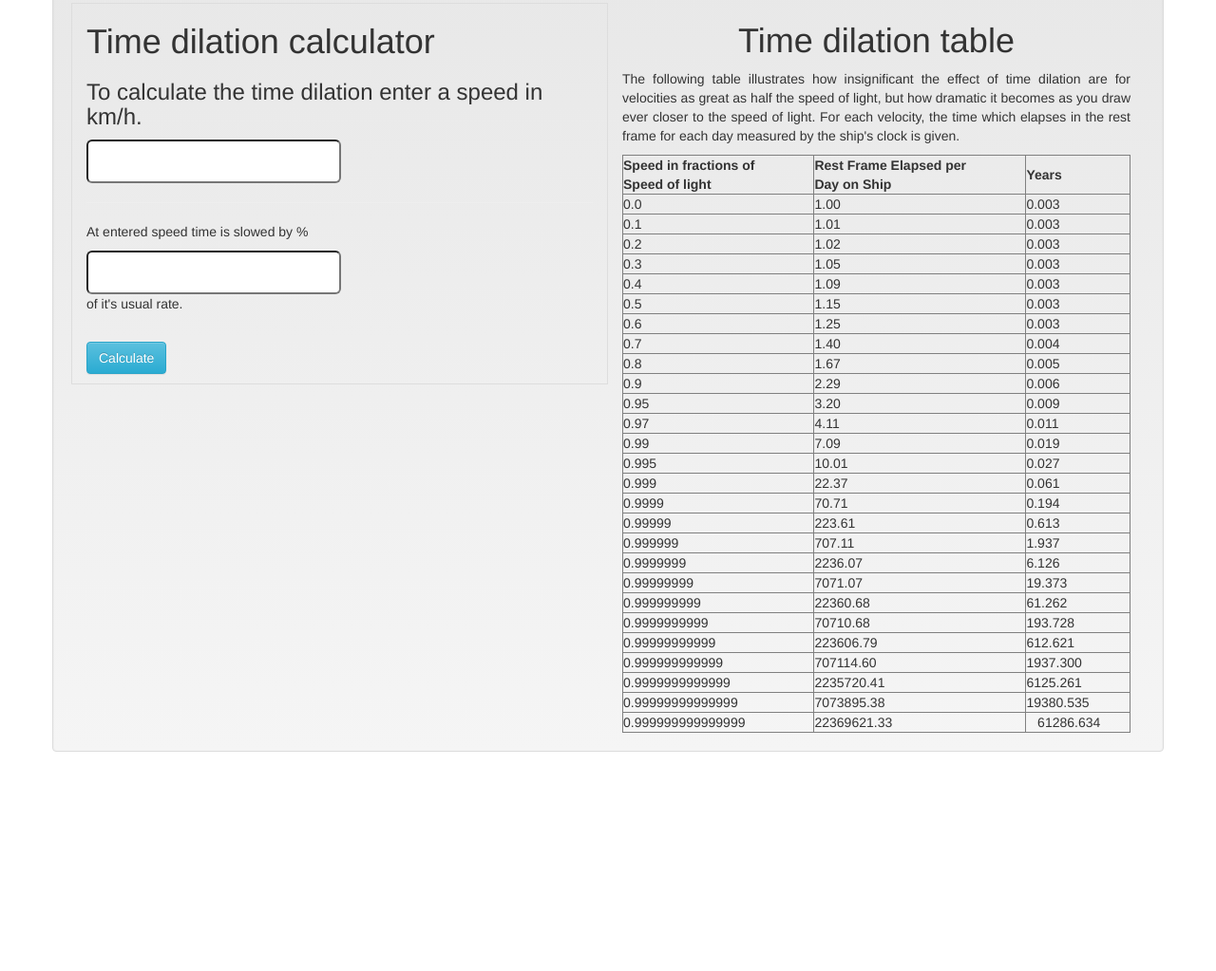
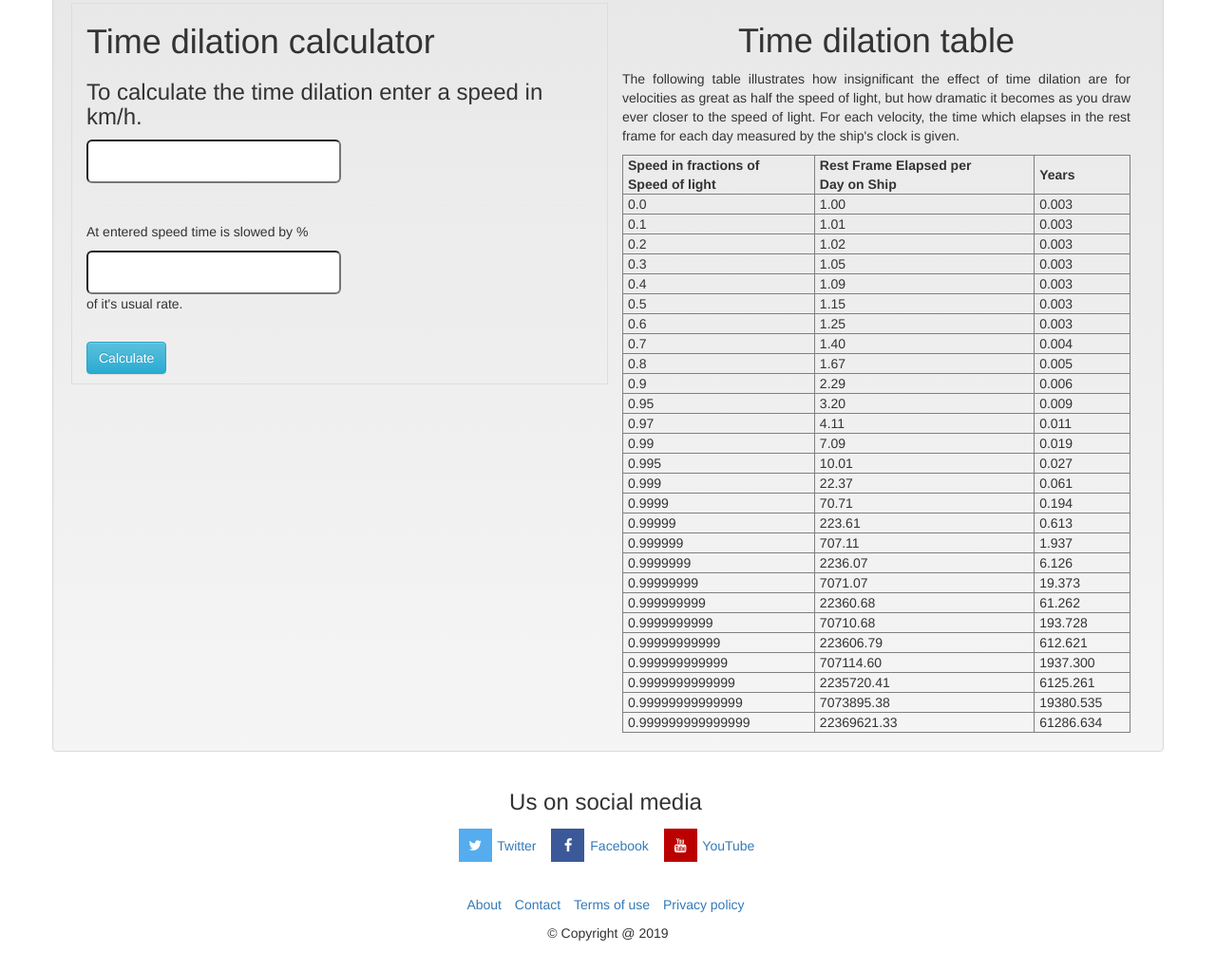
Before and after one commit to CakeMuffin/Time-Dilation, a plain HTML site: page Index.html in a window 1280 px wide. Shown: the part 970-1993 px from the top of the page at 95% size. Before the commit the page ends 1782 px from the top, so only its background shows below. Drawn offline with nearby package versions, Linux system fonts and the light colour scheme.

Commit message:
Fuuter + icons

```diff
--- a/Index.html
+++ b/Index.html
@@ -11,6 +11,9 @@
 
 <!-- Optional theme -->
 <link rel="stylesheet" href="https://maxcdn.bootstrapcdn.com/bootstrap/3.3.7/css/bootstrap-theme.min.css" integrity="sha384-rHyoN1iRsVXV4nD0JutlnGaslCJuC7uwjduW9SVrLvRYooPp2bWYgmgJQIXwl/Sp" crossorigin="anonymous">
+
+<!-- Font Awesome -->
+<link rel="stylesheet" href="https://cdnjs.cloudflare.com/ajax/libs/font-awesome/4.7.0/css/font-awesome.min.css">
 
 <link rel="stylesheet" type="text/css" href="Style.css">
 </head>
@@ -167,12 +170,54 @@
     <tr> <td>0.999999999999</td>  <td class="r">707114.60</td>  <td class="r">1937.300</td> </tr>
     <tr> <td>0.9999999999999</td>  <td class="r">2235720.41</td>  <td class="r">6125.261</td> </tr>
     <tr> <td>0.99999999999999</td>  <td class="r">7073895.38</td>  <td class="r">19380.535</td> </tr>
-    <tr> <td>0.999999999999999 &nbsp; &nbsp;</td>  <td class="r">22369621.33</td>  <td class="r">&nbsp; &nbsp;61286.634</td> </tr>
+    <tr> <td>0.999999999999999</td>  <td class="r">22369621.33</td>  <td class="r">61286.634</td> </tr>
 			</table>
 		</div>
 	</div> <!-- End row -->
 </div> <!-- End calculations -->
 
+
+<!-- ____________________________________________ -->
+
+<!-- Footer -->
+<footer>
+
+		<div class="container text-center">
+			<ul class="list-inline">
+				<h3>Us on social media</h3>
+				<li>
+					<div>
+						<a href="https://twitter.com/elonmusk" target="_blank" class="fa fa-twitter"></a>
+						<a href="https://twitter.com/elonmusk" target="_blank">Twitter</a>
+					</div>
+				</li>
+
+				<li>
+					<div>
+						<a href="https://twitter.com/elonmusk" target="_blank" class="fa fa-facebook"></a>
+						<a href="https://www.facebook.com/pages/category/Public-Figure/Elon-Musk-19958149870/" target="_blank">Facebook</a>
+					</div>
+				</li>
+
+				<li>
+					<div>
+						<a href="https://twitter.com/elonmusk" target="_blank" class="fa fa-youtube"></a>
+						<a href="https://www.youtube.com/channel/UC2U_ApECr-ifnTu9GIHcAEg" target="_blank"> YouTube</a>
+					</div>
+				</li>
+			</ul>
+		<br>
+			<ul class="list-inline">
+				<li><a href="">About </a></li>
+				<li><a href="">Contact </a></li>
+				<li><a href="">Terms of use </a></li>
+				<li><a href="">Privacy policy </a></li>
+			</ul>
+			<p>&copy; Copyright @ 2019</p>
+			<br>
+		</div><!-- End container -->
+	</div>
+</footer>
 
 
 <!-- ____________________________________________ -->
--- a/Style.css
+++ b/Style.css
@@ -60,6 +60,40 @@ body{
 		font-size: 20px;
 	}
 
+th, td {
+  padding-left: 5px;
+}
+
+
+/* Media icons */
+.fa {
+  padding: 10px;
+  font-size: 15px;
+  width: 35px;
+  text-align: center;
+  text-decoration: none;
+  margin: 5px 2px;
+}
+
+.fa:hover {
+    opacity: 0.7;
+}
+
+.fa-facebook {
+  background: #3B5998;
+  color: white;
+}
+
+.fa-twitter {
+  background: #55ACEE;
+  color: white;
+}
+
+.fa-youtube {
+  background: #bb0000;
+  color: white;
+}
+ /* end media icons */
 
 	#grad{
 background: -moz-linear-gradient(90deg, #FFFFFF 0%, #FFFFFF 13%, #050505 91%, #050505 100%); /* ff3.6+ */
```
